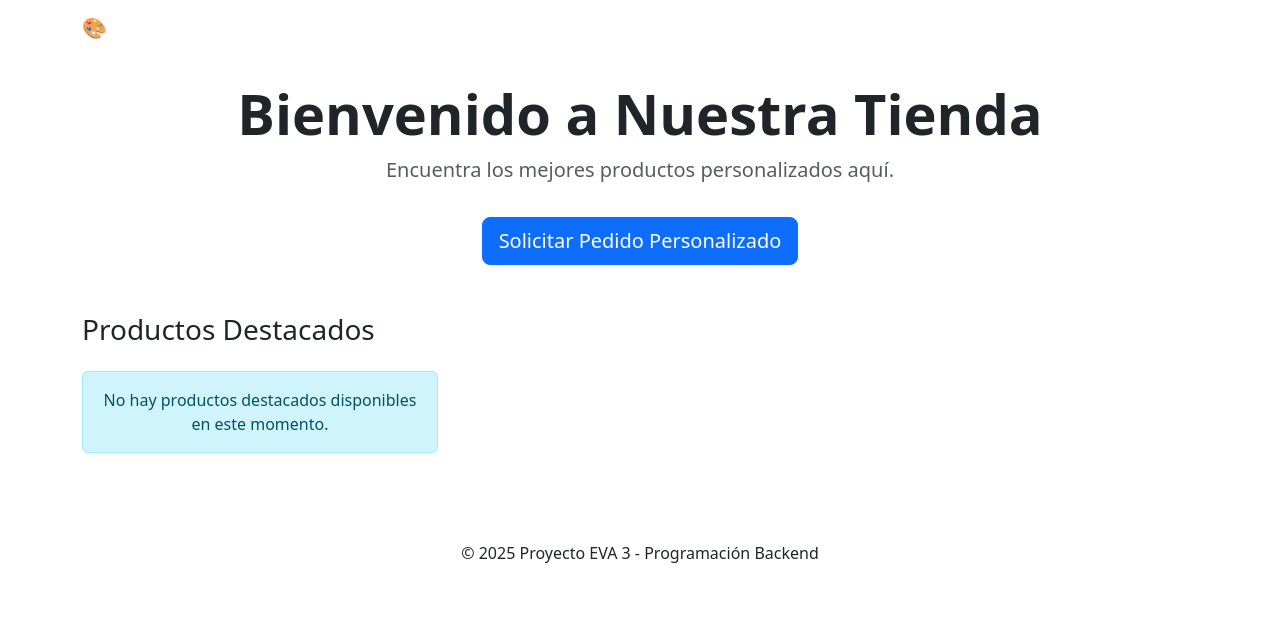
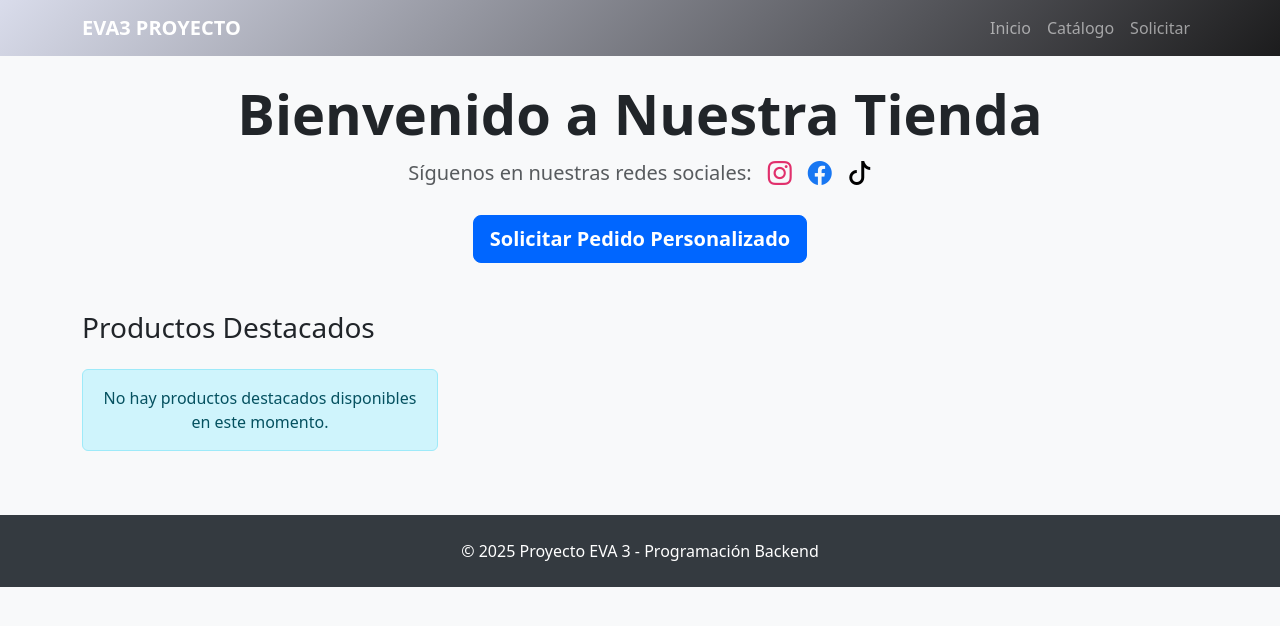
Before and after one commit to Osmanivga/ProyectoEva3, a Django app: page / in a window 1280 px wide. Shown: the top 626 px of the page. Run offline with Django 5.2, Linux system fonts and the light colour scheme; data that the repository does not hold is empty.

Commit message:
actualizacion de nueva vinculacion con el index y catalgo tambien con la incorporacion de la funcion extra redes sociales de la pagina

```diff
--- a/adminTienda/settings.py
+++ b/adminTienda/settings.py
@@ -118,7 +118,7 @@
 # Static files (CSS, JavaScript, Images)
 # https://docs.djangoproject.com/en/5.2/howto/static-files/
 
-STATIC_URL = 'static/'
+STATIC_URL = '/static/'
 STATICFILES_DIRS=[STATIC_DIR]
 
 MEDIA_URL = 'media/'
--- /dev/null
+++ b/static/css/style.css
@@ -0,0 +1,53 @@
+body {
+    background-color: #f8f9fa;
+}
+
+.navbar {
+    background: linear-gradient(135deg, #d9dceb 0%, #1c1c1d 100%);
+}
+
+/* Ajuste para que las imágenes de las tarjetas se vean uniformes */
+.card-img-top {
+    height: 200px;
+    object-fit: contain;
+    padding: 10px;
+    background-color: white;
+}
+
+footer {
+    background-color: #343a40;
+    color: white;
+}
+
+/* ... (el resto de tu CSS anterior) ... */
+
+/* 1. Estilo para el BOTÓN DEL MEDIO (Solicitar Pedido) */
+.btn-principal {
+    background-color: #0066ff; /* Color de fondo (Naranja ejemplo) */
+    border-color: #0066ff;     /* Color del borde */
+    color: white;              /* Color del texto */
+    font-weight: bold;
+    transition: all 0.3s ease; /* Suaviza la animación */
+}
+
+/* Efecto al pasar el mouse por encima (Hover) */
+.btn-principal:hover {
+    background-color: #5a81d4; /* Un tono más oscuro */
+    border-color: #6677c4;
+    transform: scale(1.05);    /* Efecto de agrandarse un poquito */
+}
+
+/* 2. Estilo para el BOTÓN VER DETALLES / MÁS INFO */
+.btn-detalles {
+    color: #000000;            /* Color del texto (Morado ejemplo) */
+    border-color: #000000;     /* Color del borde */
+    background-color: rgba(163, 158, 158, 0.082);   /* Fondo transparente o blanco */
+    font-weight: 500;
+    transition: all 0.3s ease;
+}
+
+/* Efecto al pasar el mouse (Hover) */
+.btn-detalles:hover {
+    background-color: #d9dceb; /* El fondo se llena del color */
+    color: rgb(0, 0, 0);              /* El texto se vuelve blanco */
+}
--- a/templates/mainApp/base.html
+++ b/templates/mainApp/base.html
@@ -12,7 +12,7 @@
 <body>
     <nav class="navbar navbar-expand-lg navbar-dark mb-4">
         <div class="container">
-            <a class="navbar-brand fw-bold" href="{% url 'mainApp:index' %}">🎨 Tienda EVA3</a>
+            <a class="navbar-brand fw-bold" href="{% url 'mainApp:index' %}">EVA3 PROYECTO</a>
             <button class="navbar-toggler" type="button" data-bs-toggle="collapse" data-bs-target="#navbarNav">
                 <span class="navbar-toggler-icon"></span>
             </button>
--- a/templates/mainApp/catalogo.html
+++ b/templates/mainApp/catalogo.html
@@ -39,7 +39,8 @@
                 </div>
                 <div class="card-footer bg-white border-0 pb-3">
                     <div class="d-grid gap-2">
-                        <a href="{% url 'mainApp:detalle_producto' prod.id %}" class="btn btn-outline-secondary btn-sm">Más info</a>
+                        <a href="{% url 'mainApp:detalle_producto' prod.id %}" class="btn btn-detalles btn-sm">Más info</a>
+
                         <a href="{% url 'mainApp:solicitar_pedido' %}?producto={{ prod.id }}" class="btn btn-success btn-sm">Solicitar</a>
                     </div>
                 </div>
--- a/templates/mainApp/index.html
+++ b/templates/mainApp/index.html
@@ -1,10 +1,29 @@
 {% extends 'mainApp/base.html' %}
+{% load static %}
 
 {% block content %}
+<link rel="stylesheet" href="https://cdn.jsdelivr.net/npm/bootstrap-icons@1.11.3/font/bootstrap-icons.min.css">
+
 <div class="text-center mb-5">
     <h1 class="display-4 fw-bold">Bienvenido a Nuestra Tienda</h1>
-    <p class="lead text-muted">Encuentra los mejores productos personalizados aquí.</p>
-    <a href="{% url 'mainApp:solicitar_pedido' %}" class="btn btn-primary btn-lg mt-3">Solicitar Pedido Personalizado</a>
+
+    <div class="d-flex justify-content-center align-items-center gap-3 mt-2">
+        <span class="lead text-muted">Síguenos en nuestras redes sociales:</span>
+
+        <a href="https://www.instagram.com/maradonastore.respaldo/" target="_blank" class="text-decoration-none" title="Instagram">
+            <i class="bi bi-instagram" style="font-size: 1.5rem; color: #E1306C; transition: transform 0.2s;"></i>
+        </a>
+
+        <a href="https://www.facebook.com/ropaycalzadomasculino?locale=es_LA" target="_blank" class="text-decoration-none" title="Facebook">
+            <i class="bi bi-facebook" style="font-size: 1.5rem; color: #1877F2; transition: transform 0.2s;"></i>
+        </a>
+
+        <a href="https://www.tiktok.com/@gameplayscel/video/7562225081477319956?q=donw%20meme&t=1764662380682" target="_blank" class="text-decoration-none" title="TikTok">
+            <i class="bi bi-tiktok" style="font-size: 1.5rem; color: #000000; transition: transform 0.2s;"></i>
+        </a>
+    </div>
+
+    <a href="{% url 'mainApp:solicitar_pedido' %}" class="btn btn-principal btn-lg mt-4">Solicitar Pedido Personalizado</a>
 </div>
 
 <h3 class="mb-4">Productos Destacados</h3>
@@ -22,6 +41,7 @@
             {% endif %}
 
             <div class="card-body">
+                <span class="badge bg-primary float-end">{{ producto.categoria.nombre }}</span>
                 <h5 class="card-title">{{ producto.nombre }}</h5>
                 <p class="card-text text-truncate">{{ producto.descripcion }}</p>
                 <p class="text-primary fw-bold fs-5">${{ producto.precio_base }}</p>
@@ -29,7 +49,9 @@
 
             <div class="card-footer bg-white border-0 pb-3">
                 <div class="d-grid gap-2">
-                    <a href="{% url 'mainApp:detalle_producto' producto.id %}" class="btn btn-outline-primary">Ver Detalles</a>
+                    <a href="{% url 'mainApp:detalle_producto' pk=producto.id %}" class="btn btn-detalles">Ver Detalles</a>
+
+                    <a href="{% url 'mainApp:solicitar_pedido' %}?producto={{ producto.id }}" class="btn btn-success">Solicitar</a>
                 </div>
             </div>
         </div>
@@ -42,4 +64,11 @@
     </div>
     {% endfor %}
 </div>
+
+<style>
+    .bi:hover {
+        transform: scale(1.2);
+        cursor: pointer;
+    }
+</style>
 {% endblock %}
```
Also changed, not shown: static/style.css (deleted, +0 -20 lines).
